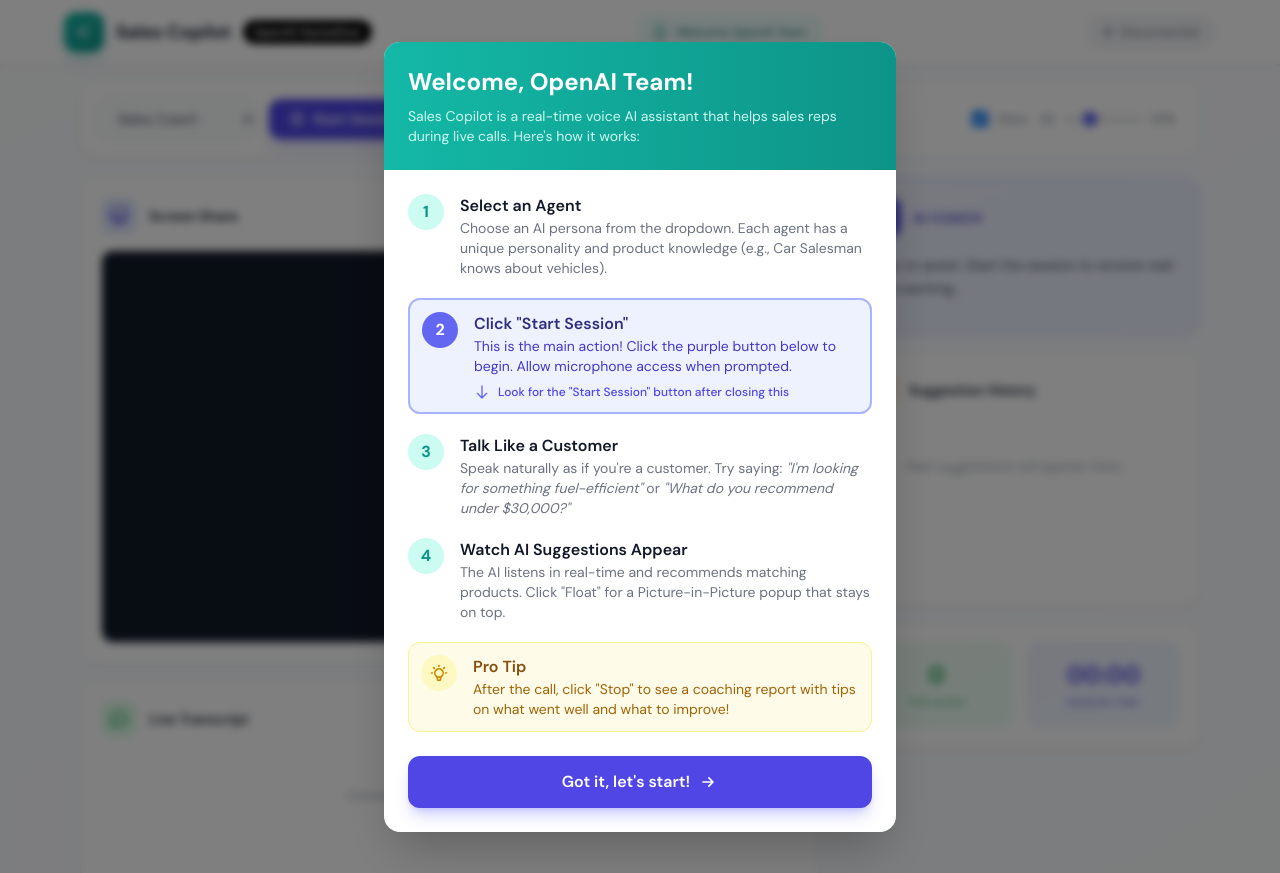
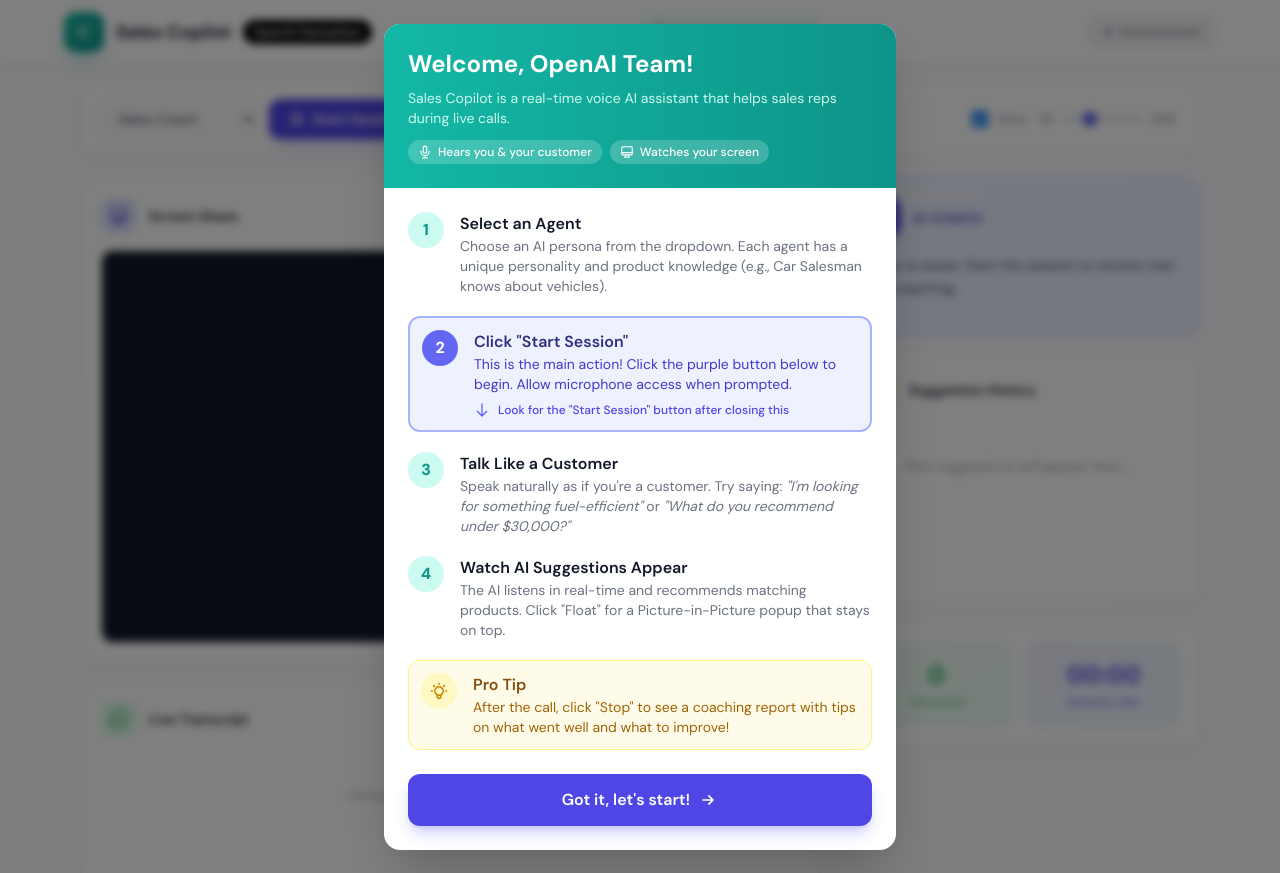
Before and after one commit to shobhansuri/openai-hackathon-sales-copilot, a FastAPI app: page / in a window 1280 px wide. Run offline with FastAPI, Linux system fonts and the light colour scheme; data comes from the database, SQL or seed files in the repository; some libraries are stand-ins or nearby versions.

Commit message:
Add capabilities badges to onboarding (hears voice, watches screen)

```diff
--- a/templates/index.html
+++ b/templates/index.html
@@ -47,7 +47,17 @@
         <div class="bg-white rounded-2xl shadow-2xl max-w-lg w-full overflow-hidden slide-in">
             <div class="bg-gradient-to-r from-teal-500 to-teal-600 px-6 py-6">
                 <h2 class="text-2xl font-bold text-white">Welcome, OpenAI Team!</h2>
-                <p class="text-teal-100 text-sm mt-2">Sales Copilot is a real-time voice AI assistant that helps sales reps during live calls. Here's how it works:</p>
+                <p class="text-teal-100 text-sm mt-2">Sales Copilot is a real-time voice AI assistant that helps sales reps during live calls.</p>
+                <div class="mt-3 flex flex-wrap gap-2">
+                    <span class="px-2.5 py-1 bg-white/20 rounded-full text-xs text-white font-medium flex items-center gap-1.5">
+                        <svg class="w-3.5 h-3.5" fill="none" stroke="currentColor" viewBox="0 0 24 24"><path stroke-linecap="round" stroke-linejoin="round" stroke-width="2" d="M19 11a7 7 0 01-7 7m0 0a7 7 0 01-7-7m7 7v4m0 0H8m4 0h4m-4-8a3 3 0 01-3-3V5a3 3 0 116 0v6a3 3 0 01-3 3z"></path></svg>
+                        Hears you & your customer
+                    </span>
+                    <span class="px-2.5 py-1 bg-white/20 rounded-full text-xs text-white font-medium flex items-center gap-1.5">
+                        <svg class="w-3.5 h-3.5" fill="none" stroke="currentColor" viewBox="0 0 24 24"><path stroke-linecap="round" stroke-linejoin="round" stroke-width="2" d="M9.75 17L9 20l-1 1h8l-1-1-.75-3M3 13h18M5 17h14a2 2 0 002-2V5a2 2 0 00-2-2H5a2 2 0 00-2 2v10a2 2 0 002 2z"></path></svg>
+                        Watches your screen
+                    </span>
+                </div>
             </div>
             <div class="p-6 space-y-5">
                 <div class="flex items-start gap-4">
```
